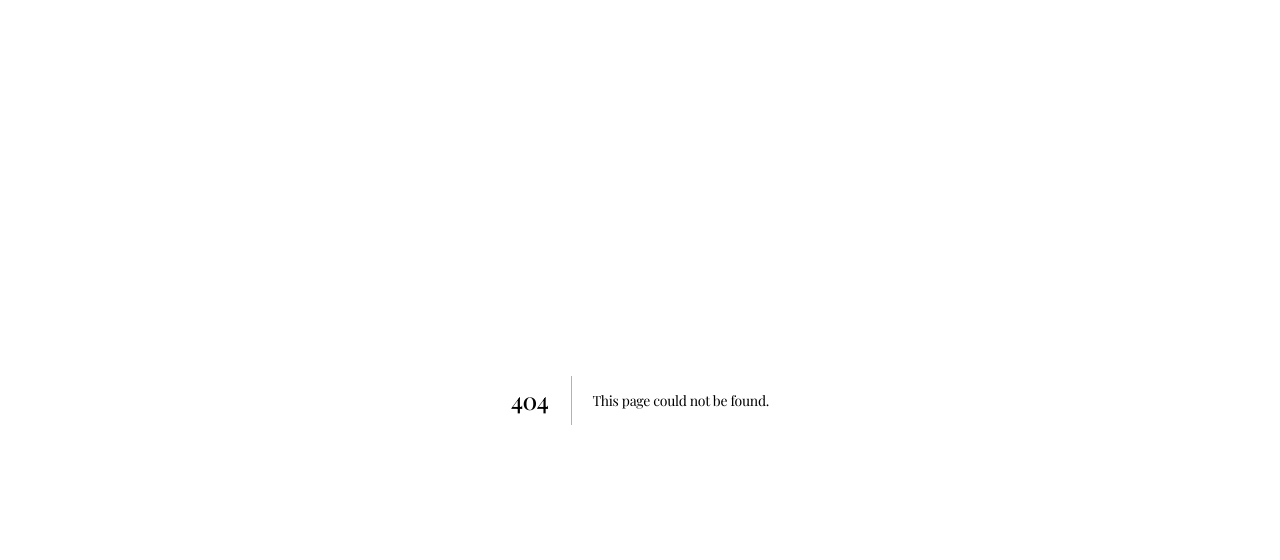
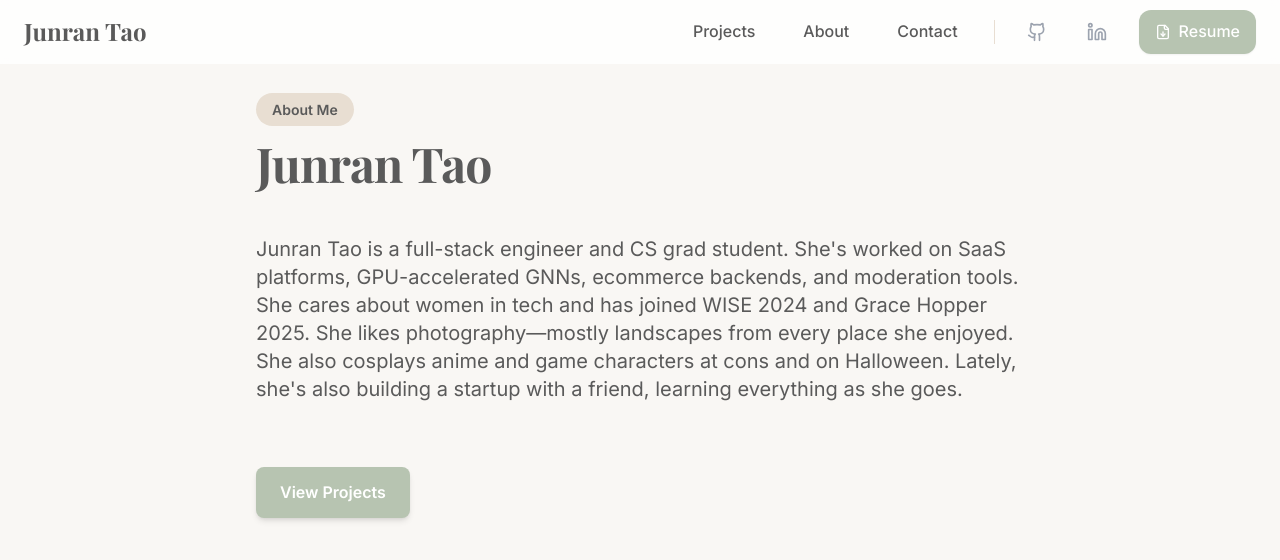
Before and after one commit to HuflattichGra/portfolio, a Next.js app: page /about in a window 1280 px wide. Before the commit this address had no page. Shown: the top 560 px of the page. Built offline with nearby package versions, Linux system fonts and the light colour scheme.

Commit message:
Added About

```diff
--- a/components/CTASection.js
+++ b/components/CTASection.js
@@ -62,7 +62,7 @@ const CTASection = () => {
             variants={itemVariants}
             className="text-4xl md:text-5xl font-playfair font-bold mb-8 text-morandi-charcoal"
           >
-            Let's Build Robust Systems Together
+            Let&apos;s Build Robust Systems Together
           </motion.h2>
 
           {/* Filtered CTA Message */}
--- a/components/Navigation.js
+++ b/components/Navigation.js
@@ -2,11 +2,15 @@
 
 import { motion } from 'framer-motion';
 import { useState, useEffect } from 'react';
+import { useRouter } from 'next/router';
+import Link from 'next/link';
 import { Github, Linkedin, FileDown } from 'lucide-react';
 import portfolioData from '../data/portfolio';
 
 const Navigation = () => {
   const [scrolled, setScrolled] = useState(false);
+  const router = useRouter();
+  const isHomePage = router.pathname === '/';
 
   useEffect(() => {
     const handleScroll = () => {
@@ -18,20 +22,32 @@ const Navigation = () => {
   }, []);
 
   const scrollToTop = () => {
+    if (isHomePage) {
       window.scrollTo({ top: 0, behavior: 'smooth' });
+    } else {
+      router.push('/');
+    }
   };
 
   const scrollToEvidence = () => {
+    if (isHomePage) {
       const element = document.getElementById('evidence');
       if (element) {
         element.scrollIntoView({ behavior: 'smooth' });
       }
+    } else {
+      router.push('/#evidence');
+    }
   };
 
   const scrollToContact = () => {
+    if (isHomePage) {
       const element = document.getElementById('contact');
       if (element) {
         element.scrollIntoView({ behavior: 'smooth' });
+      }
+    } else {
+      router.push('/#contact');
     }
   };
 
@@ -61,16 +77,16 @@ const Navigation = () => {
       <div className="container mx-auto px-6">
         <div className="flex items-center justify-between h-16">
           {/* Logo / Name */}
-          <motion.button
-            onClick={scrollToTop}
-            className="flex items-center"
+          <Link href="/" className="flex items-center">
+            <motion.div
               whileHover={{ scale: 1.05 }}
               whileTap={{ scale: 0.95 }}
             >
               <span className="text-xl md:text-2xl font-playfair font-bold text-morandi-charcoal hover:text-morandi-sage transition-colors">
                 Junran Tao
               </span>
-          </motion.button>
+            </motion.div>
+          </Link>
 
           {/* Desktop Navigation - Simplified */}
           <div className="hidden md:flex items-center gap-6">
@@ -81,6 +97,13 @@ const Navigation = () => {
             >
               Projects
             </button>
+
+            <a
+              href="/about"
+              className="text-morandi-charcoal hover:text-morandi-sage font-medium transition-colors px-3 py-2 rounded-lg hover:bg-morandi-beige/50"
+            >
+              About
+            </a>
 
             <button
               onClick={scrollToContact}
--- a/components/ThesisSection.js
+++ b/components/ThesisSection.js
@@ -84,11 +84,11 @@ const ThesisSection = () => {
             <motion.div variants={itemVariants}>
               <div className="bg-white backdrop-blur-md rounded-xl p-6 border border-morandi-beige shadow-lg h-full">
                 <p className="text-base md:text-lg leading-relaxed text-morandi-charcoal">
-                  I'm passionate about{' '}
+                  I&apos;m passionate about{' '}
                   <span className="font-bold text-morandi-sage">
                     building end-to-end systems
                   </span>
-                  . Whether it's{' '}
+                  . Whether it&apos;s{' '}
                   <span className="font-semibold text-morandi-dust-blue">
                     reducing Circuit GNN training time by 46.8%
                   </span>
--- a/next.config.ts
+++ b/next.config.ts
@@ -2,6 +2,15 @@ import type { NextConfig } from "next";
 
 const nextConfig: NextConfig = {
   reactStrictMode: true,
+  images: {
+    remotePatterns: [
+      {
+        protocol: 'https',
+        hostname: '**',
+      },
+    ],
+    unoptimized: false,
+  },
   /* config options here */
 };
 
--- /dev/null
+++ b/pages/about.js
@@ -0,0 +1,85 @@
+import Head from 'next/head';
+import Link from 'next/link';
+import { motion } from 'framer-motion';
+import Navigation from '../components/Navigation';
+
+export default function About() {
+  const containerVariants = {
+    hidden: { opacity: 0 },
+    visible: {
+      opacity: 1,
+      transition: {
+        staggerChildren: 0.2,
+        delayChildren: 0.2
+      }
+    }
+  };
+
+  const itemVariants = {
+    hidden: { opacity: 0, y: 30 },
+    visible: {
+      opacity: 1,
+      y: 0,
+      transition: {
+        duration: 0.8,
+        ease: "easeOut"
+      }
+    }
+  };
+
+  return (
+    <>
+      <Head>
+        <title>About - Junran Tao</title>
+        <meta name="description" content="Full-stack engineer and CS grad student passionate about building robust systems and supporting women in tech." />
+      </Head>
+
+      <div className="min-h-screen bg-morandi-soft-white">
+        {/* Navigation Bar */}
+        <Navigation />
+
+        {/* Content */}
+        <motion.div
+          className="container mx-auto px-6 py-16 md:py-24"
+          variants={containerVariants}
+          initial="hidden"
+          animate="visible"
+        >
+          <div className="max-w-3xl mx-auto">
+            {/* Header */}
+            <motion.div variants={itemVariants} className="mb-12">
+              <div className="inline-block mb-4">
+                <span className="px-4 py-2 bg-morandi-beige text-morandi-charcoal rounded-full text-sm font-semibold">
+                  About Me
+                </span>
+              </div>
+              <h1 className="text-4xl md:text-5xl font-playfair font-bold text-morandi-charcoal mb-6">
+                Junran Tao
+              </h1>
+            </motion.div>
+
+            {/* Content Sections */}
+            <motion.div variants={itemVariants} className="space-y-8">
+              {/* Single Paragraph Bio */}
+              <div>
+                <p className="text-lg md:text-xl leading-relaxed text-morandi-charcoal">
+                  Junran Tao is a full-stack engineer and CS grad student. She&apos;s worked on SaaS platforms, GPU-accelerated GNNs, ecommerce backends, and moderation tools. She cares about women in tech and has joined WISE 2024 and Grace Hopper 2025. She likes photography—mostly landscapes from every place she enjoyed. She also cosplays anime and game characters at cons and on Halloween. Lately, she&apos;s also building a startup with a friend, learning everything as she goes.
+                </p>
+              </div>
+
+              {/* Back Link */}
+              <motion.div variants={itemVariants} className="pt-8">
+                <Link
+                  href="/"
+                  className="inline-flex items-center gap-2 px-6 py-3 bg-morandi-sage hover:bg-morandi-dust-blue text-white rounded-lg font-semibold transition-all shadow-md hover:shadow-lg hover:scale-105 transform"
+                >
+                  <span>View Projects</span>
+                </Link>
+              </motion.div>
+            </motion.div>
+          </div>
+        </motion.div>
+      </div>
+    </>
+  );
+}
--- a/pages/case/[slug].js
+++ b/pages/case/[slug].js
@@ -1,6 +1,7 @@
 import { useRouter } from 'next/router';
 import Head from 'next/head';
 import Link from 'next/link';
+import Image from 'next/image';
 import { motion } from 'framer-motion';
 import { ArrowLeft, Github, ExternalLink, ChevronRight, FileText } from 'lucide-react';
 import caseStudies from '../../data/caseStudies';
@@ -159,9 +160,11 @@ export default function CaseStudyDetail() {
                     {caseStudy.images.map((image, index) => (
                       <div key={index} className="space-y-4">
                         <div className="relative w-full overflow-hidden rounded-xl border-2 border-morandi-beige hover:border-morandi-sage transition-colors group">
-                          <img
+                          <Image
                             src={image.src}
                             alt={image.alt}
+                            width={600}
+                            height={400}
                             className="w-full h-auto object-cover group-hover:scale-105 transition-transform duration-500"
                           />
                         </div>
```
Lines whose indentation alone changed are shown as unchanged.
